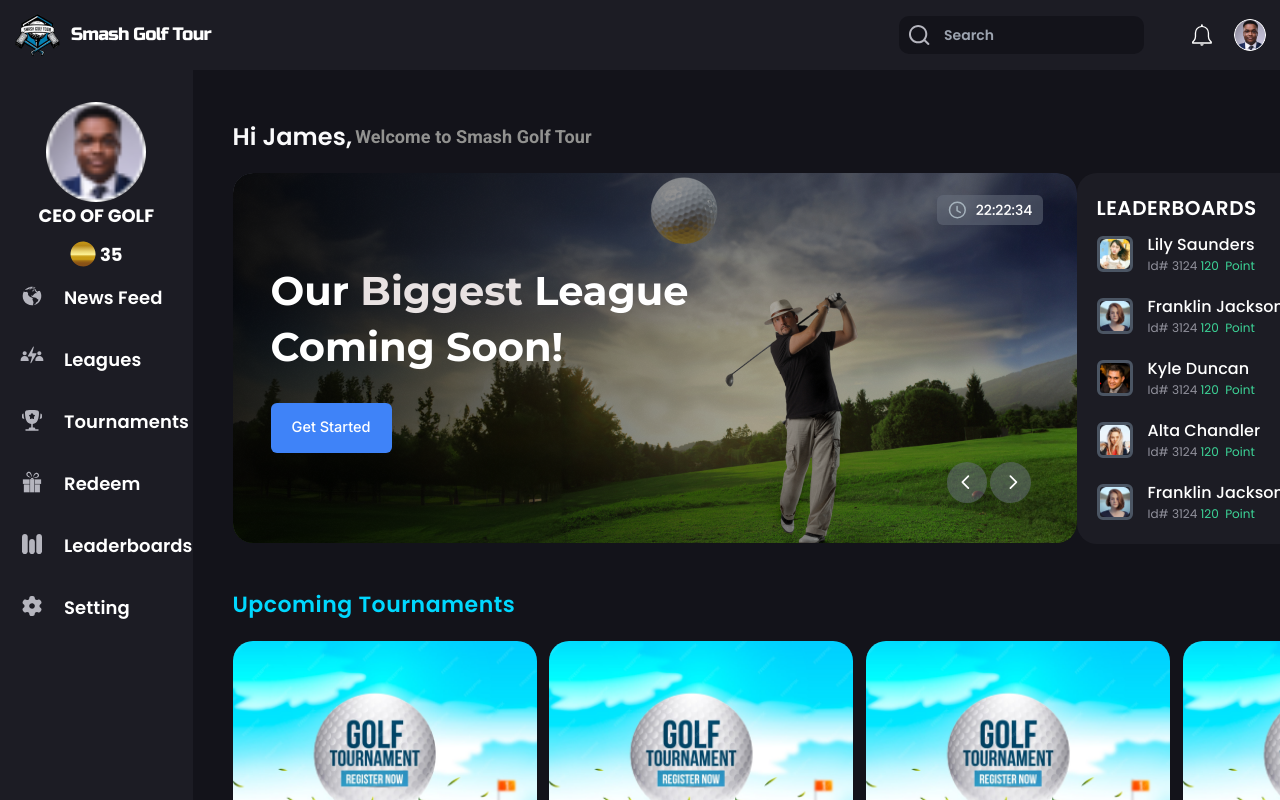
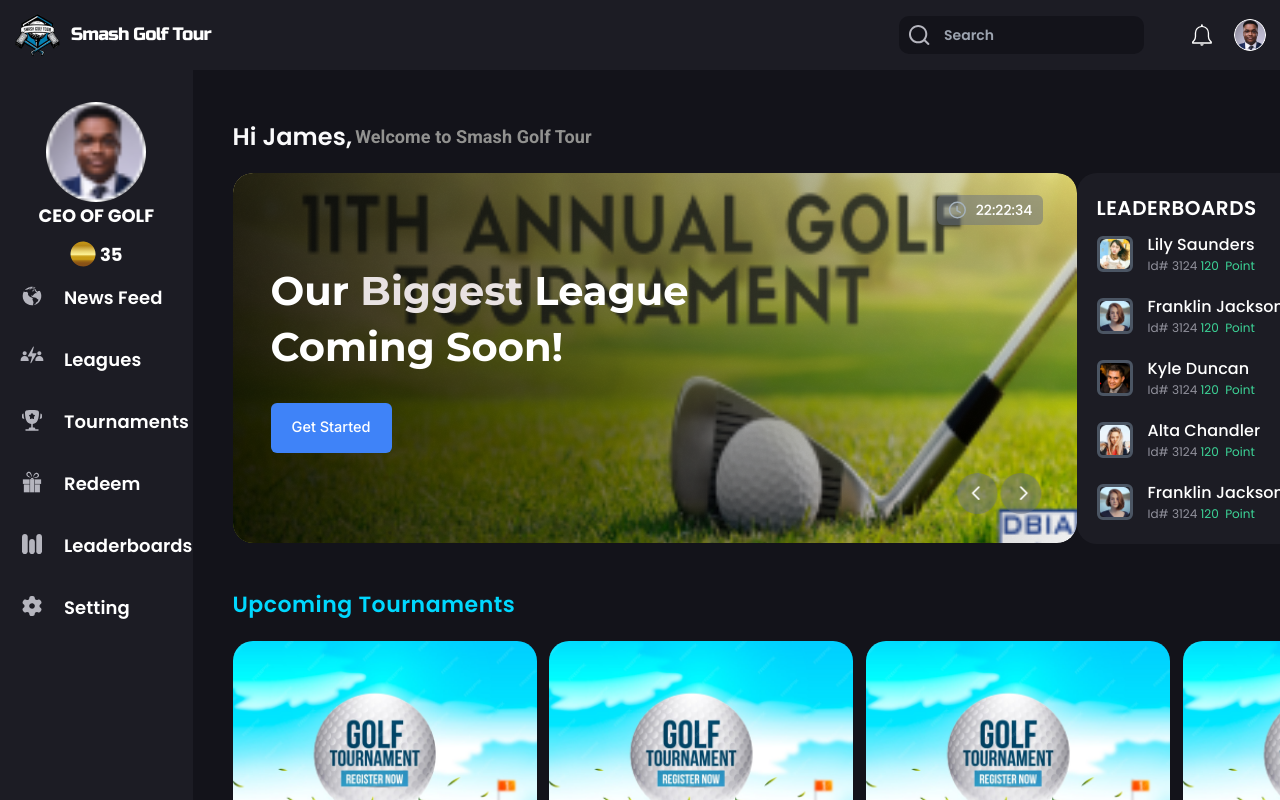
Before and after one commit to ashraful-commits/smash-user-dashboard, a Next.js app: page / in a window 1280 px wide. Shown: the top 800 px of the page. Built offline with nearby package versions, Linux system fonts and the light colour scheme.

Commit message:
fist commit

```diff
--- a/Type.ts
+++ b/Type.ts
@@ -33,5 +33,5 @@ export type MostPopularType = {
 };
 export type SliderType = {
   bigLeague: StaticImageData | string;
-  bigLeagueoverlay: StaticImageData | string;
+
 };
--- a/components/MainContent.tsx
+++ b/components/MainContent.tsx
@@ -1,8 +1,9 @@
-import React from "react";
+"use client";
+import React, { useState } from "react";
 import MaxWidthContainer from "./MaxWidthContainer";
 import Image from "next/image";
 import bigLeague from "@/public/bigleaque.png";
-import bigLeagueoverlay from "@/public/bigleaqueoverlay.png";
+
 import { Button } from "./ui/button";
 import LeaderBoardMember from "./LeaderBoardMember";
 import leaderAvatar from "@/public/leaderAvatar.png";
@@ -18,6 +19,16 @@ import UpComingEvent from "./UpComingEvent";
 import MostPopularGam from "./MostPopularGam";
 import Slider from "./Slider";
 const MainContent = () => {
+  const [slider, setSlider] = useState(0);
+  const sliderList = [
+    {
+      bigLeague: tourImg1,
+    },
+    {
+      bigLeague: tourImg2,
+    },
+  ];
+  console.log(slider);
   return (
     <MaxWidthContainer className="w-[1350px] max-h-full bg-[#13131A] px-[40px] pt-[49px]">
       <h6 className="text-[24px] flex items-center gap-[3px] font-['Poppins'] font-[600] leading-[36px] tracking-[.1px] text-[#fafafb] ">
@@ -30,10 +41,31 @@ const MainContent = () => {
         </span>
       </h6>
       <div className="w-full hero_section h-[370px] mt-[18px] flex justify-between ">
-        <div className="w-[844px] relative z-0 h-full slider rounded-[20px] overflow-hidden">
-          <Slider bigLeague={bigLeague} bigLeagueoverlay={bigLeagueoverlay} />
-          <div className="w-[95px] h-[41px] z-40 flex absolute bottom-[40px] right-[35px] gap-[3px]">
-            <button className="w-[40.8px] h-[40.8px] hover:scale-105 transition-all duration-500 ease-in-out rounded-full bg-gray-500 bg-opacity-50  flex justify-center items-center ">
+        <div className="w-[844px] relative z-0 h-full slider rounded-[20px] flex overflow-x-hidden">
+          {sliderList.map((item, i) => {
+            return (
+              <div
+                key={i}
+                className={` ${
+                  slider === i
+                    ? "absolute  top-0 left-0  "
+                    : ""
+                }`}
+              >
+                <Slider bigLeague={item.bigLeague} />
+              </div>
+            );
+          })}
+
+          <div className="w-[95px] h-[41px] z-40 flex sticky top-[300px] right-[35px] gap-[3px]">
+            <button
+              onClick={() => {
+                setSlider((prev) =>
+                  prev > sliderList.length - 1 ? prev - 1 : 0
+                );
+              }}
+              className="w-[40.8px] h-[40.8px] hover:scale-105 transition-all duration-500 ease-in-out rounded-full bg-gray-500 bg-opacity-50  flex justify-center items-center "
+            >
               <svg
                 xmlns="http://www.w3.org/2000/svg"
                 width="30"
@@ -50,7 +82,14 @@ const MainContent = () => {
                 />
               </svg>
             </button>
-            <button className="w-[40.8px] h-[40.8px] hover:scale-105 transition-all duration-500 ease-in-out rounded-full bg-gray-500 bg-opacity-50  flex justify-center items-center ">
+            <button
+              onClick={() => {
+                setSlider((prev) =>
+                  prev < sliderList.length - 1 ? prev + 1 : 0
+                );
+              }}
+              className="w-[40.8px] h-[40.8px] hover:scale-105 transition-all duration-500 ease-in-out rounded-full bg-gray-500 bg-opacity-50  flex justify-center items-center "
+            >
               <svg
                 xmlns="http://www.w3.org/2000/svg"
                 width="30"
--- a/components/Slider.tsx
+++ b/components/Slider.tsx
@@ -2,13 +2,13 @@ import React from "react";
 import { Button } from "./ui/button";
 import Image from "next/image";
 import { SliderType } from "@/Type";
-
-const Slider = ({ bigLeague, bigLeagueoverlay }: SliderType) => {
+import bigLeagueoverlay from "@/public/bigleaqueoverlay.png";
+const Slider = ({ bigLeague }: SliderType) => {
   return (
-    <div className="our big leaque w-[844px] h-full slider rounded-[20px] overflow-hidden">
-      <div className="w-fu h-full relative z-0">
+    <div className="our_big_leaque transition-all duration-500 ease-in-out w-[844px] h-full shrink-0 slider rounded-[20px] overflow-hidden">
+      <div className="w-full h-full relative z-0 transition-all duration-500 ease-in-out">
         <Image
-          className="absolute z-10 top-0 left-0"
+          className="absolute  w-full h-full object-cover z-10 top-0 left-0"
           src={bigLeague}
           alt="our biggest league"
         />
```
